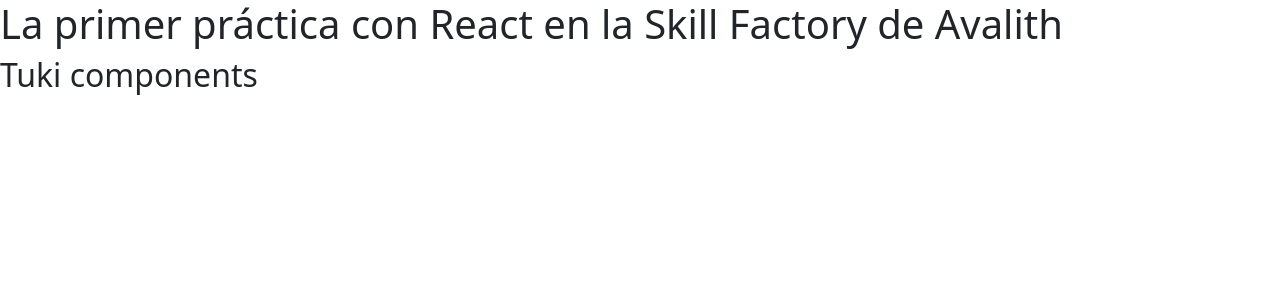
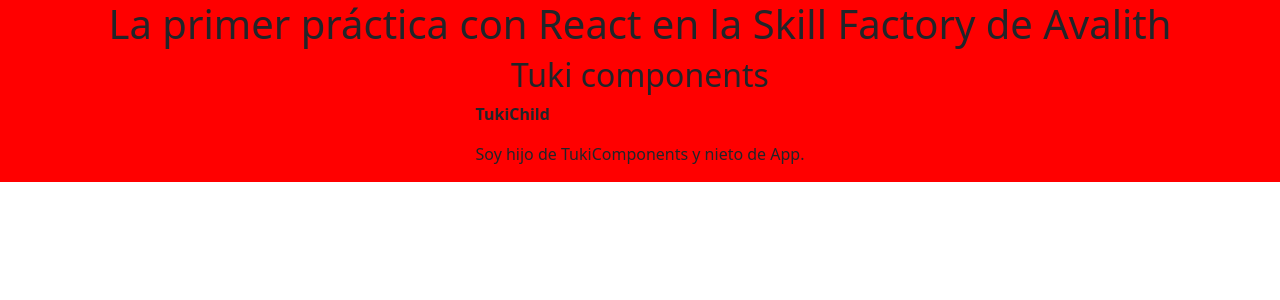
Before and after one commit to eugenia1984/Avalith-React, a React (Create React App) app in the folder my-app/: page / in a window 1280 px wide. Shown: the top 300 px of the page. Built offline with nearby package versions, Linux system fonts and the light colour scheme.

Commit message:
seguimos viendo componentes y armamos componentes padres e hijos

```diff
--- a/my-app/src/App.js
+++ b/my-app/src/App.js
@@ -1,6 +1,6 @@
 import TukiComponents from "./components/TukiComponents";
 
-function App() {
+const App = () => {
   return (
     <div className="App">
       <h1>La primer práctica con React en la Skill Factory de Avalith</h1>
--- /dev/null
+++ b/my-app/src/components/TukiChild.js
@@ -0,0 +1,11 @@
+const TukiChild = () => {
+  console.log("TukiChild");
+  return(
+    <div>
+      <p><strong>TukiChild</strong></p>
+      <p>Soy hijo de TukiComponents y nieto de App.</p>
+    </div>
+  );
+};
+
+export default TukiChild;
--- a/my-app/src/components/TukiComponents.js
+++ b/my-app/src/components/TukiComponents.js
@@ -1,7 +1,11 @@
+import TukiChild from "./TukiChild";
+
 const TukiComponents = () => {
+  console.log("Tuki Components");
   return (
-    <div>
+    <div className="containerTukiComponents">
       <h2>Tuki components</h2>
+      <TukiChild />
   </div>
   )
 };
--- a/my-app/src/index.js
+++ b/my-app/src/index.js
@@ -2,10 +2,7 @@
 import ReactDOM from 'react-dom/client';
 import App from './App';
 import 'bootstrap/dist/css/bootstrap.min.css';
+import './styles/styles.css';
 
 const root = ReactDOM.createRoot(document.getElementById('root'));
-root.render(
-  <React.StrictMode>
-    <App />
-  </React.StrictMode>
-);
+root.render(<App />);
--- /dev/null
+++ b/my-app/src/styles/styles.css
@@ -0,0 +1,14 @@
+.App {
+  background-color: red;
+  display: flex;
+  flex-direction: column;
+  justify-content: center;
+  align-items: center;
+}
+
+.containerTukiComponents {
+  display: flex;
+  flex-direction: column;
+  justify-content: center;
+  align-items: center;
+}
```
Also changed, not shown: my-app/public/index.html (+0 -10 lines), 1 other file (tests, documents, lock files or other folders).
